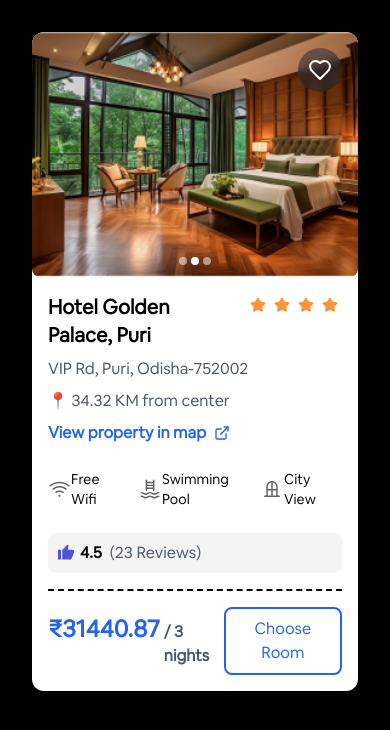
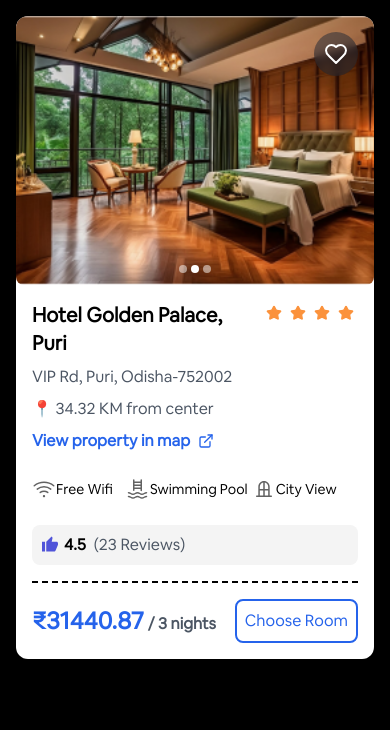
Before and after one commit to hbkabir004/ziarah-ai, a Next.js app: page / in a window 390 px wide. Shown: the top 730 px of the page. Built offline with nearby package versions, Linux system fonts and the light colour scheme.

Commit message:
Adjust layout spacing in HotelCard and Hotels components for improved responsiveness

```diff
--- a/src/components/HotelCard.tsx
+++ b/src/components/HotelCard.tsx
@@ -160,7 +160,7 @@ export default function HotelCard({ hotel }: HotelCardProps) {
           </div>
 
           <div className="relative flex flex-col items-end gap-2">
-            <div className="h-screen absolute inset-y-0 -left-6 -top-10 border-l-2 border-dashed border-[#626262]"></div>
+            <div className="h-screen absolute inset-y-0 lg:-left-4 md:-left-2 -top-10 border-l-2 border-dashed border-[#626262]"></div>
             <div className="flex gap-2">
               <span className="rounded bg-blue-100 px-3 py-1 text-sm text-blue-600">Best</span>
               <span className="rounded bg-orange-100 px-3 py-1 text-sm text-orange-600">Cheapest</span>
--- a/src/components/Hotels.tsx
+++ b/src/components/Hotels.tsx
@@ -22,7 +22,7 @@ const hotels: Hotel[] = [
 
 export default function Hotels() {
     return (
-        <div className="grid md:grid-cols-2 grid-cols-1 m-8">
+        <div className="grid md:grid-cols-2 grid-cols-1 m-4">
             {
                 hotels.map(hotel => <HotelCard key={hotel.id} hotel={hotel} />)
             }
```
